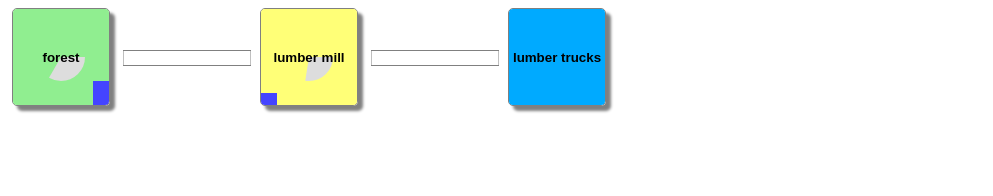
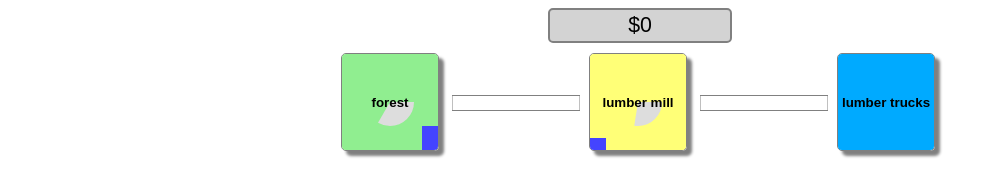
Before and after one commit to SytheMusic/bourgie, a plain HTML site: page index.html in a window 1280 px wide. Shown: the whole page, without its empty margins (0-993 px from the left). Drawn offline with Linux system fonts and the light colour scheme.

Commit message:
Add a bank display.

```diff
--- a/bourgie.css
+++ b/bourgie.css
@@ -1,3 +1,23 @@
+body {
+    font-family: sans-serif;
+}
+
+.bank {
+    font-size: 16pt;
+    border: 2px solid gray;
+    width: 180px;
+    text-align: center;
+    margin: 0px auto 10px auto;
+    border-radius: 5px;
+    background: lightgray;
+    padding: 3px 0px;
+}
+
+#world {
+    width: 606px;
+    margin: auto;
+}
+
 canvas.industry {
     border: 1px solid gray;
     margin: 0px 8px 0px 4px;
--- a/index.html
+++ b/index.html
@@ -21,7 +21,9 @@
     <script src="src/bourgie.js"></script>
   </head>
   <body>
-    <div id="world">
+    <div id="bank" class="bank">
+      <label></label> <span class="balance"></span>
     </div>
+    <div id="world"></div>
   </body>
 </html>
--- a/src/world.js
+++ b/src/world.js
@@ -27,6 +27,7 @@ World.prototype.tick = function() {
         binding.tick();
     });
     this.time++;
+    this.bank.display();
 };
 
 World.prototype.bind = function(thing) {
```
